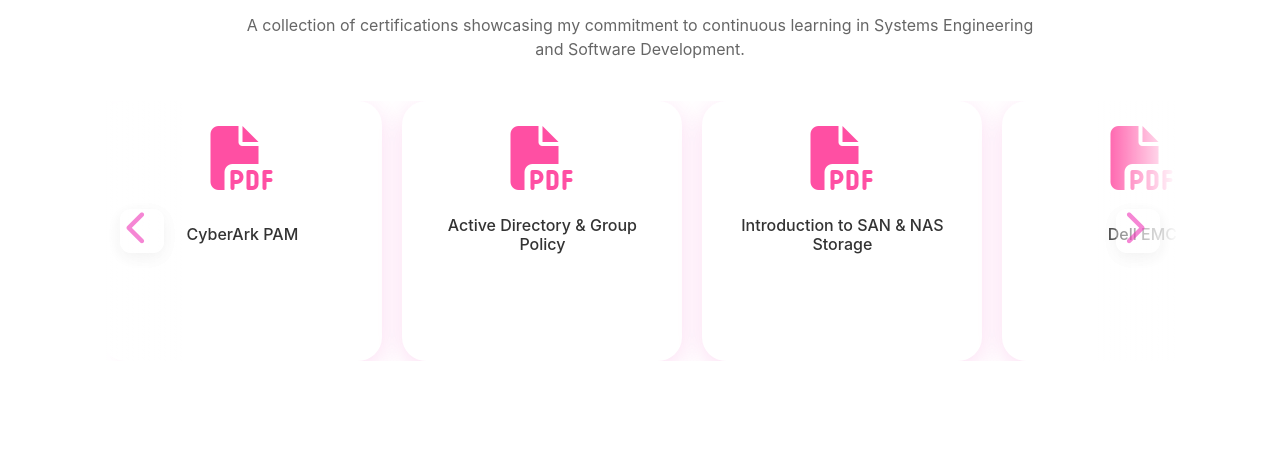
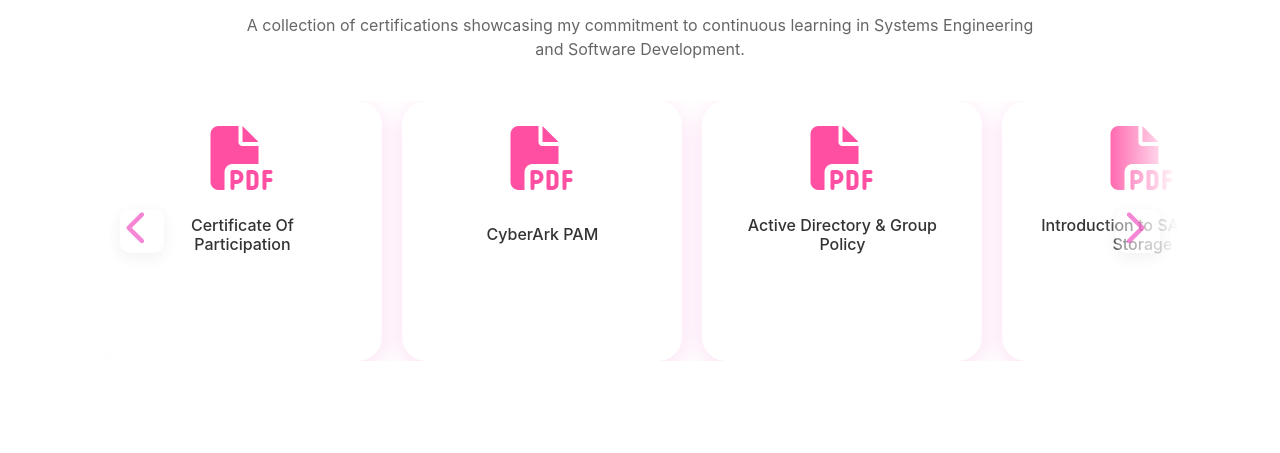
Before and after one commit to lelonkala/Nombulelo-Portfolio, a Flask app: template templates/projects.html in a window 1280 px wide. Shown: the part 605-1058 px from the top of the page. Run offline with Flask 3, Linux system fonts and the light colour scheme; the template is opened without the code that fills it, so the values that code supplies are empty; some libraries are stand-ins or nearby versions.

Commit message:
Added a certificate

```diff
--- a/templates/carousel.html
+++ b/templates/carousel.html
@@ -16,6 +16,13 @@
 
         <!-- Carousel -->
         <div class="certificate-carousel" id="certificateCarousel">
+
+             <div class="certificate-card">
+                <a href="{{ url_for('static', filename='Certificates/Digital_Inclusion.pdf') }}">
+                    <i class="fas fa-file-pdf"></i>
+                    <h3>Certificate Of <br> Participation</h3>
+                </a>
+            </div>
 
             <div class="certificate-card">
                 <a href="{{ url_for('static', filename='Certificates/PAM CyberArk.pdf') }}">
```
Also changed, not shown: 1 other file.
